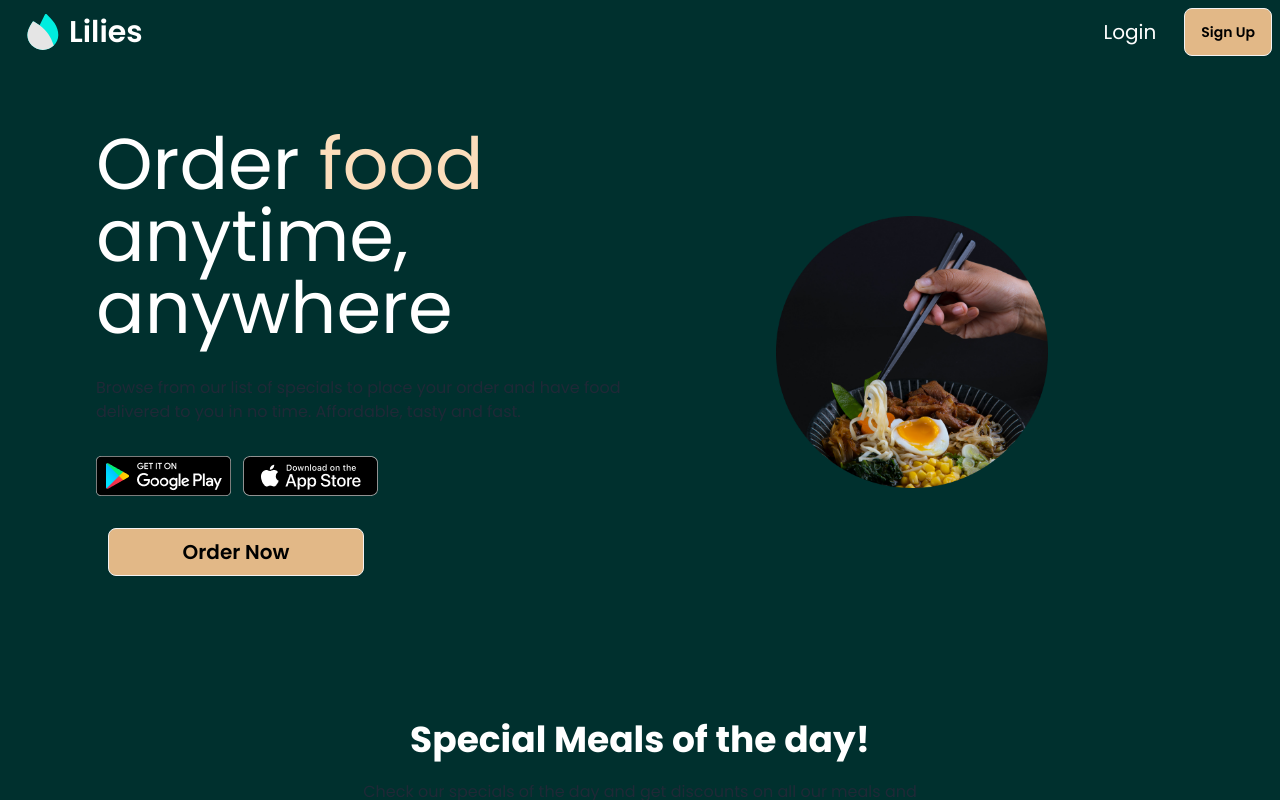
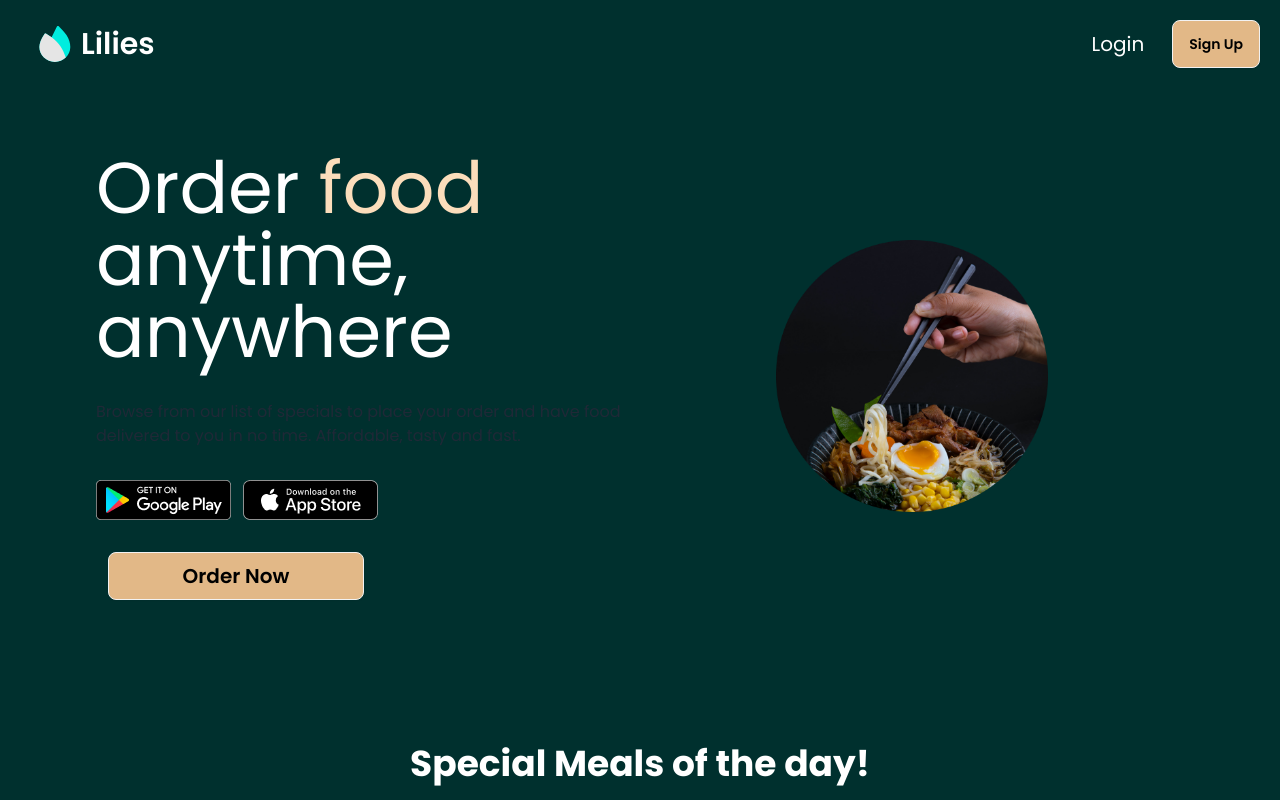
Before and after one commit to iPrateek01/lilies, a React (Vite) app: page / in a window 1280 px wide. Built offline with nearby package versions, Linux system fonts and the light colour scheme.

Commit message:
adjusted the header padding

```diff
--- a/src/components/Header.jsx
+++ b/src/components/Header.jsx
@@ -3,7 +3,7 @@ import { Link } from "react-router-dom";
 function Header() {
   return (
     <>
-      <div className="navbar bg-customGreen te text-white">
+      <div className="navbar bg-customGreen te text-white p-5">
         <div className="flex-1">
           <a className="btn btn-ghost text-3xl">
             <img src="./assets/lilies.svg" alt="" className="size-9" />
@@ -18,13 +18,11 @@ function Header() {
             <Link to="/signup">
               <button
                 style={{ backgroundColor: "rgba(226, 184, 135, 1)" }}
-                className="btn text-black"
-              >
+                className="btn text-black">
                 Sign Up
               </button>
             </Link>
           </div>
-
         </div>
       </div>
     </>
```
